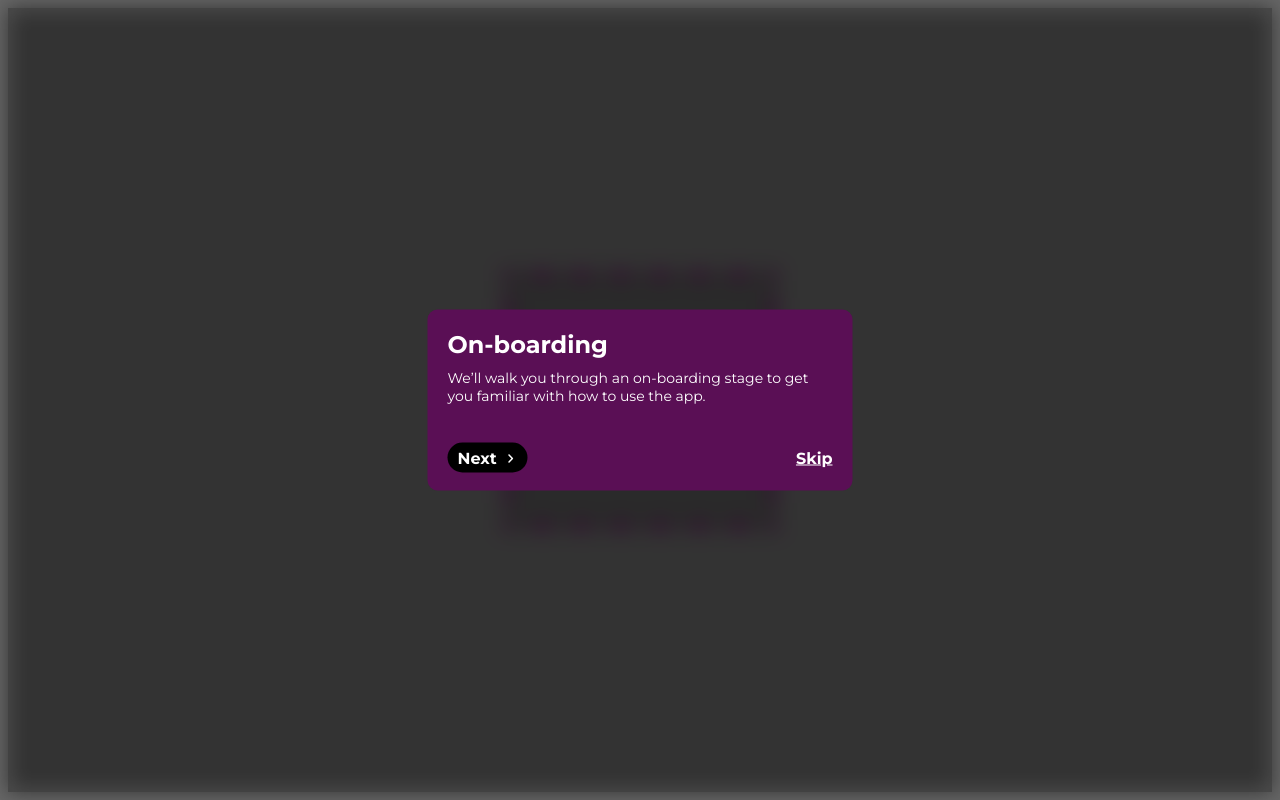
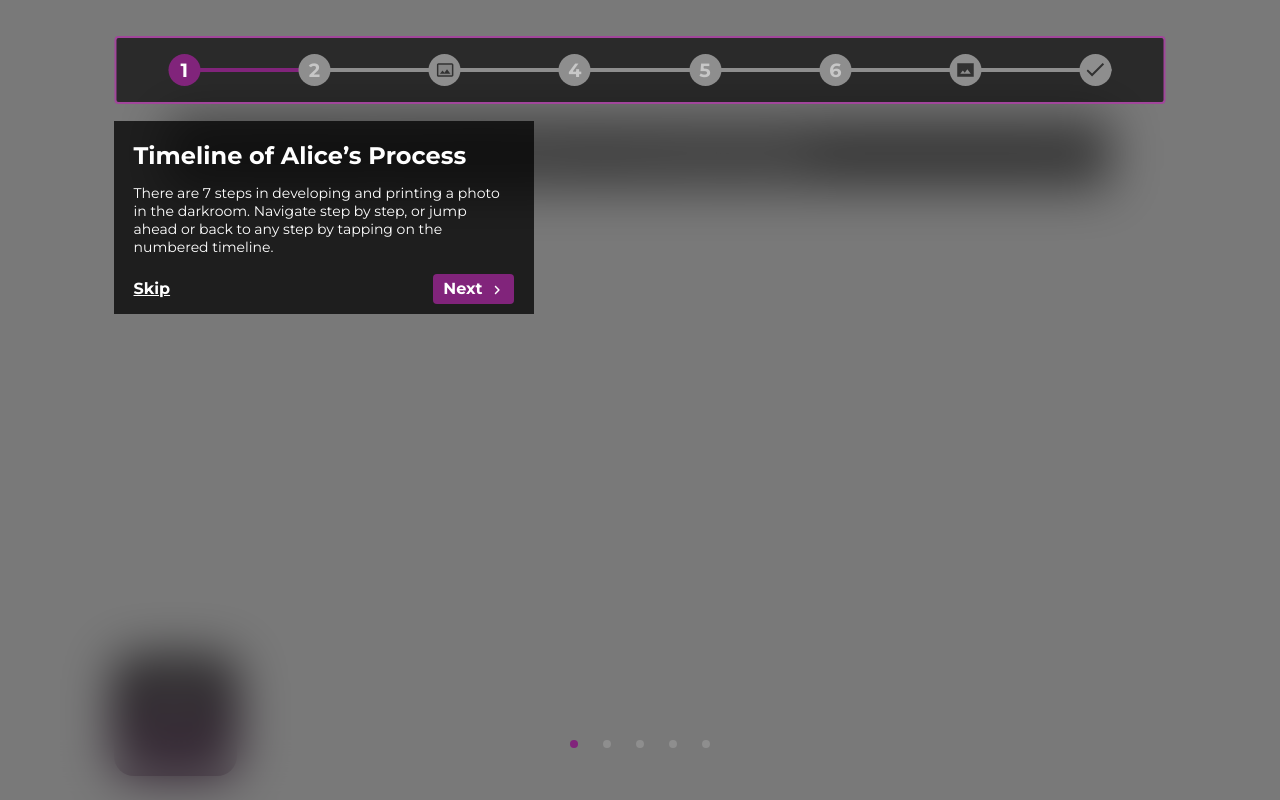
Before and after one commit to Joyceyyzheng/alice-austen-house-ar, a React (Vite) app: page / in a window 1280 px wide. Both pictures are taken after a click on the button "Try now!". Built offline with nearby package versions, Linux system fonts and the light colour scheme.

Commit message:
tutorial stage css complete

```diff
--- a/InformationPanel.jsx
+++ b/InformationPanel.jsx
@@ -24,12 +24,7 @@ const InformationPanel = () => {
     if (tutorialStep === 1 && tutorialActive) {
       setExpanded(false);
       setIsTutorial(true);
-    } else if (tutorialStep === 2 && tutorialActive) {
-      setExpanded(true);
-      setIsTutorial(true);
-
     }
-
     //reading tutorial steps, setting blurry overlay
     else {
       // console.info(tutorialStep);
@@ -48,8 +43,8 @@ const InformationPanel = () => {
 
   return (
     <>
-      {/* <BlurOverlay /> */}
 
+      {/* {isTutorial && <div className="info-panel-parent-bg"></div>} */}
       <div className={`info-panel-parent ${isTutorial ? "up" : ""}`}>
         <div className="info-panel-header">
           <div className="info-panel-title">
--- a/Opening.jsx
+++ b/Opening.jsx
@@ -37,7 +37,7 @@ const OnBoarding = ({ onSkip, onNext }) => {
 const Opening = () => {
 
   const { setProgramStart, tutorialStep, setTutorialStep, tutorialActive, setTutorialActive } = useStore();
-  const [nextPage, setNextPage] = useState(false);
+  // const [nextPage, setNextPage] = useState(false);
 
   const handleSkip = () => {
     setTutorialActive(false);
@@ -53,24 +53,21 @@ const Opening = () => {
   return (
     <>
       <div className="opening-overlay"></div>
-      {!nextPage ? <>
+
       <div className="opening-container">
         <img className="opening-camera" src={camPreview} alt="camera preivew" />
         <div className="opening-title">Welcome to Alice Austen’s Darkroom</div>
         <div className="opening-content">
-            This is an Augmented Reality experience about the dark room process that Alice Austen used in the Victorian era. Explore what happened in her dark room with our physical miniature.
+          This is an augmented reality (AR) experience about the photo developing and printing process Alice used in her home studio during the Victorian era. Explore what happens in her dark room with our physical miniature.
         </div>
         <button
           className="opening-btn"
-            onClick={() => {
-              setNextPage(true);
-            }}
+          onClick={handleNext}
         >
           Try now!
         </button>
         {/* {nextPage && <OnBoarding onSkip={handleSkip} onNext={handleNext} />} */}
       </div>
-      </> : <OnBoarding onSkip={handleSkip} onNext={handleNext} />}
 
 
     </>
--- a/ProgressBar.jsx
+++ b/ProgressBar.jsx
@@ -30,7 +30,7 @@ const ProgressBar = () => {
   return (
     <>
 
-      {isTutorial && <div className="progressbar-parent-bg"></div>}
+      {/* {isTutorial && <div className="progressbar-parent-bg"></div>} */}
       <div className={`progressbar-parent ${isTutorial ? "up" : ""}`}>
         <div className="progressbar-track">
           <div
--- a/Tutorial.jsx
+++ b/Tutorial.jsx
@@ -1,15 +1,16 @@
-import { useState } from "react";
+import { useEffect, useState } from "react";
 import React from "react";
 import tutorialContent from "./TutorialContent";
 import nextBtn from "./public/assets/tutorial_next_btn.svg";
+import rotationIcon from "./public/assets/rotation_icon.svg";
 import useStore from "./store";
 
 const stepStyles = [
-  { outerW: "381px", outerH: "241px", width: "379px", height: "239px", position: { top: "14.87%", left: "8.87%" } },
-  { outerW: "277px", outerH: "178px", width: "275px", height: "176px", position: { top: "25.78%", left: "8.87%" } },
-  { outerW: "381px", outerH: "241px", width: "350px", height: "300px", position: { top: "20%", left: "15%" } },
-  { outerW: "381px", outerH: "241px", width: "350px", height: "300px", position: { top: "20%", left: "15%" } },
-  { outerW: "381px", outerH: "241px", width: "350px", height: "300px", position: { top: "20%", left: "15%" } },
+  { outerW: "381px", outerH: "241px", width: "420px", height: "193px", position: { top: "15.11%", left: "8.87%" } },
+  { outerW: "277px", outerH: "178px", width: "420px", height: "176px", position: { top: "33.93%", left: "13.14%" } },
+  { outerW: "381px", outerH: "241px", width: "420px", height: "159px", position: { bottom: "6.78%", left: "8.87%" } },
+  { outerW: "381px", outerH: "241px", width: "420px", height: "159px", position: { bottom: "21.34%", left: "8.87%" } },
+  { outerW: "381px", outerH: "241px", width: "300px", height: "142px", position: { top: "15.22%", left: "8.87%" } },
 ];
 
 const TutorialComp = ({
@@ -22,7 +23,7 @@ const TutorialComp = ({
   stepStyles
 }) => {
   return (
-    <div className="tutorial" style={{ position: "absolute", ...stepStyles.position, width: stepStyles.outerW, height: stepStyles.outerH }}>
+    <div className="tutorial" style={{ position: "absolute", ...stepStyles.position, width: stepStyles.width, height: stepStyles.height }}>
       <div className="tutorial-comp-parent" style={{ width: stepStyles.width, height: stepStyles.height }}>
         <div className="tutorial-comp-text">
           <div className="tutorial-comp-title">{title}</div>
@@ -44,6 +45,9 @@ const TutorialComp = ({
           </div>
         </div>
         <div className="tutorial-comp-buttons">
+          <div className="tutorial-comp-skip" onClick={onSkip}>
+            Skip
+          </div>
           <div className="tutorial-comp-next-container">
             <div className="tutorial-comp-next" onClick={onNext}>
               {isLastStep ? "Finish" : "Next"}
@@ -52,12 +56,10 @@ const TutorialComp = ({
               <img src={nextBtn} alt="nextBtn" />
             </div>
           </div>
-          <div className="tutorial-comp-skip" onClick={onSkip}>
-            Skip
-          </div>
+
         </div>
       </div>
-      <div className="tutorial-comp-background"></div>
+      {/* <div className="tutorial-comp-background"></div> */}
     </div>
   );
 };
@@ -79,12 +81,29 @@ const Dots = ({ currentStep }) => {
   );
 };
 
+const RotationIcon = () => {
+  return (
+    <div className="tutorial-rotation-icon">
+      <img src={rotationIcon} alt="rotationIcon" />
+    </div>
+  );
+}
+
 
 const Tutorial = () => {
   // const [currentStep, setCurrentStep] = useState(0); //make this a store one
   // const [tutorialActive, setTutorialActive] = useState(true);
 
   const { tutorialStep, setTutorialStep, tutorialActive, setTutorialActive } = useStore();
+  const [icon, setIcon] = useState(false);
+
+  useEffect(() => {
+    if (tutorialStep === 4) {
+      setIcon(true);
+    } else {
+      setIcon(false);
+    }
+  }, [tutorialStep]);
 
   const handleNext = () => {
 
@@ -102,25 +121,13 @@ const Tutorial = () => {
     // console.info("Tutorial skipped");
   };
 
-  //⚠️⚠️⚠️⚠️
-  //useMemo / useEffect
-  // style variables (?blur)
-
-  // const style = useMemo(() => {
-  //   if (currentStep === 3) {
-  //     return {filter: 'blur(10px)'};
-  //   }
-  //   return {}
-  // }, [currentStep])
-
-  //use in each file where tutorial is active, don't make it global
-
   if (!tutorialActive) return null;
 
   return (
     <div>
       <Overlay />
       <Dots currentStep={tutorialStep} />
+      {icon && <RotationIcon />}
       <TutorialComp
         stepStyles={stepStyles[tutorialStep]}
         title={tutorialContent[tutorialStep].title}
--- a/TutorialContent.js
+++ b/TutorialContent.js
@@ -1,35 +1,29 @@
 // tutorialContent.js
 const tutorialContent = [
   {
-    title: "Alice Austen’s Seven Steps to Develop a Photo",
+    title: "Timeline of Alice’s Process",
     content: [
-      "The photo development process unfolds in seven steps within the darkroom. ",
-      "You may tap on the numbers on the progress bar to explore each step.",
+      "There are 7 steps in developing and printing a photo in the darkroom. Navigate step by step, or jump ahead or back to any step by tapping on the numbered timeline.",
     ],
-    position: { top: "25.77%", left: "8.87%" },
   },
   {
     title: "Learn more",
     content:
       "Each step can be expanded with more detailed explanations to illustrate Alice’s process.",
-    position: { top: "39.69%", left: "8.87%" },
   },
   {
     title: "Equipment",
     content:
       "The Equipment Bar can also be collapsed based on individual needs.",
-    position: { bottom: "2.99%", left: "13.82%" },
   },
   {
     title: "Equipment",
     content:
       "These are the tools that’s involved in each step, click on them to see a 360 degree view.",
-    position: { bottom: "20.26%", left: "1.84%" },
   },
   {
     title: "360 degree view",
-    content: "Rotate the object to see a 360 degree view.",
-    position: { top: "14.75%", right: "4.85%" },
+    content: "Rotate the tool to see it in 360° view.",
   },
 ];
 
--- a/mindar-viewer.jsx
+++ b/mindar-viewer.jsx
@@ -1,4 +1,4 @@
-import React, { useState,useEffect, useRef } from 'react';
+import React, { useState, useEffect, useRef } from 'react';
 import 'aframe';
 import 'aframe-extras';
 import 'mind-ar/dist/mindar-image-aframe.prod.js';
@@ -58,15 +58,15 @@ export default function MindARViewer() {
 		// Cleanup
 		return () => {
 			targets.forEach((target, index) => {
-				target.removeEventListener('targetFound', () => {});
-				target.removeEventListener('targetLost', () => {});
+				target.removeEventListener('targetFound', () => { });
+				target.removeEventListener('targetLost', () => { });
 			});
 		};
 	}, []);
 
 	return (
 		<div style={styles.container}>
-			{!isAnyTargetFound && (
+			{/* {!isAnyTargetFound && (
 				<div style={styles.overlay}>
 					<img
 						src="/assets/target-frame.png"
@@ -74,7 +74,7 @@ export default function MindARViewer() {
 						style={styles.overlayImage}
 					/>
 				</div>
-			)}
+			)} */}
 			<a-scene
 				ref={sceneRef}
 				log
--- a/style.css
+++ b/style.css
@@ -8,7 +8,24 @@
     linear-gradient(0deg, rgba(129, 36, 123, 1), rgba(0, 0, 0, 0.7)) bottom;
 
   --colorful-border: linear-gradient(210deg, #81247b, #9b889a);
+  --tablet-h1: 2.5rem;
+  --tablet-h2: 1.5rem;
+  --tablet-h3: 1.25rem;
+  --tablet-small-label: 1rem, bold;
+  --textbox-background: rgba(0, 0, 0, 0.75);
+  --container-background: rgba(23, 23, 23, 0.7);
+  --timeline-background: rgba(9, 9, 9, 0.7);
+  --background-blur: blur(30px);
+  --dark-background: rgba(73, 73, 73, 0.6);
+  --new-colorful-border: #a1469b;
 }
+
+body,
+html,
+* {
+  font-family: "Montserrat", sans-serif;
+}
+
 .buttons {
   z-index: 100;
   /* background-color: white;
@@ -92,33 +109,34 @@
   width: 81.8%;
   /* width: 980px ⚠️*/
   height: 64px;
-  background-color: rgb(0, 0, 0, 0.9);
+  background-color: var(--timeline-background);
 
   display: flex;
   align-items: center;
   justify-content: center;
   z-index: 10;
-  border-radius: 12px;
+  border-radius: 4px;
   /* pointer-events: none; */
   /* shadow and background blur? ⚠️ */
 }
 .progressbar-parent.up {
   z-index: 200;
+  border: var(--new-colorful-border) 2px solid;
   /* filter: blur(0.8px); */
 }
-.progressbar-parent-bg {
+/* .progressbar-parent-bg {
   position: absolute;
   top: 4.3%;
   left: 50%;
   transform: translateX(-50%);
   width: 82.2%;
-  /* width: 980px ⚠️*/
+
   height: 68px;
-  border-radius: 40px;
+  border-radius: 4px;
 
   z-index: 12;
   background: var(--colorful-border);
-}
+} */
 .progressbar-steps {
   position: absolute;
   width: 73.7vw;
@@ -126,7 +144,6 @@
   flex-direction: row;
   justify-content: space-between;
 
-  font-family: "Montserrat", sans-serif;
   font-weight: bold;
 }
 
@@ -198,10 +215,10 @@
   /* width: 223px;
   height: auto; */
   z-index: 100;
-  background-color: #5a0f55;
+  background-color: var(--textbox-background);
   /* border-style: solid;
   border-width: 1px; */
-  border-radius: 10px;
+  border-radius: 0px;
   /* border-image: linear-gradient(to right, #81247b 0%, #9b889a 100%) 1; */
 
   display: flex;
@@ -262,8 +279,8 @@
   justify-content: space-between;
   align-items: center;
 
-  background-color: #000;
-  border-radius: 30px;
+  background-color: #81247b;
+  border-radius: 4px;
 }
 
 .tutorial-comp-next {
@@ -286,7 +303,7 @@
 .tutorial-comp-skip {
   cursor: pointer;
   font-weight: bold;
-  font-size: 1rem;
+  font-size: var(--tablet-small-label);
 }
 
 .tutorial-comp-title,
@@ -294,12 +311,11 @@
 .tutorial-comp-next,
 .tutorial-comp-skip {
   color: white;
-  font-family: "Montserrat", sans-serif;
 }
 
 .tutorial-comp-title {
   margin-bottom: 10px;
-  font-size: 1.5rem;
+  font-size: var(--tablet-h2);
   font-weight: bold;
 }
 
@@ -317,10 +333,9 @@
   top: 0;
   left: 0;
   z-index: 1;
-  background-color: rgb(0, 0, 0, 0.6);
-  backdrop-filter: blur(10px);
-  --webkit-backdrop-filter: blur(10px);
-  /* backdrop-filter: blur(10px); */
+  background-color: var(--dark-background);
+  backdrop-filter: var(--background-blur);
+  --webkit-backdrop-filter: var(--background-blur);
 }
 
 .tutorial-highlight-border {
@@ -366,13 +381,23 @@
   background-color: #81247b;
 }
 
+.tutorial-rotation-icon {
+  position: absolute;
+  width: 179px;
+  height: 72px;
+  bottom: 12.23%;
+  left: 50%;
+  transform: translateX(-50%);
+  z-index: 13;
+}
+
 /* ----- */
 
 /* --opening--- */
 
 .opening-container {
-  width: 566px;
-  height: 382px;
+  width: 65.49vw;
+  height: 436px;
   position: absolute;
   top: 45%;
   left: 50%;
@@ -394,9 +419,9 @@
 }
 
 .opening-title {
-  font-size: 1.5rem;
+  font-size: var(--tablet-h1);
   font-weight: bold;
-  font-family: "Montserrat", sans-serif;
+
   /* margin-top: 20px;
   margin-bottom: 20px; */
 }
@@ -404,7 +429,6 @@
 .opening-content {
   font-size: 1.25rem;
   text-align: center;
-  font-family: "Montserrat", sans-serif;
 }
 
 .opening-btn {
@@ -417,9 +441,7 @@
   margin-top: 30px;
   color: white;
   border: none;
-  border-radius: 30px;
 
-  font-family: "Montserrat", sans-serif;
   font-size: 1.25rem;
   /* margin-top: 9px; */
 }
@@ -427,7 +449,7 @@
 .opening-tutorial-title {
   font-size: 2.5rem;
   font-weight: bold;
-  font-family: "Montserrat", sans-serif;
+
   color: white;
 
   position: absolute;
@@ -470,24 +492,22 @@
   width: 123px;
   height: 120px;
   bottom: 3%;
-  left: 1.84%;
+  left: 8.87%;
   /* background: var(--text-container-background); */
-  border-radius: 20px;
 
   z-index: 10;
 }
 
 .equipment.up {
   z-index: 200;
-  filter: blur(0.8px);
 }
 
 .menu-btn {
   position: absolute;
   width: 123px;
   height: 120px;
-  bottom: 3%;
-  left: 1.84%;
+  /* bottom: 3%; */
+  /* left: 1.84%; */
   background: var(--text-container-background);
 
   /* background-color: white; */
@@ -518,11 +538,9 @@
 
 .menu-btn.up {
   z-index: 200;
-  filter: blur(0.8px);
 }
 
 .menu-btn-text {
-  font-family: "Montserrat", sans-serif;
   color: white;
   font-size: 0.938rem;
   z-index: 6;
@@ -536,18 +554,18 @@
 .expanded-menu {
   position: absolute;
   width: auto;
-  height: 120px;
+  height: 110px;
   bottom: 3%;
   left: 1.84%;
   z-index: 10;
 
   /* background-color: white; */
-  border-radius: 20px;
+  border-radius: 0px;
   /* background-color: rgb(22, 22, 22, 0.8); */
-  background: var(--text-container-background);
+  background: var(--container-background);
 
-  /* backdrop-filter: blur(4px); */
-  --webkit-backdrop-filter: blur(4px);
+  backdrop-filter: var(--background-blur);
+  --webkit-backdrop-filter: var(--background-blur);
 
   display: flex;
   flex-direction: row;
@@ -558,7 +576,7 @@
 }
 .expanded-menu.up {
   z-index: 200;
-  filter: blur(0.8px);
+  border: var(--new-colorful-border) 2px solid;
 }
 .expanded-model-container {
   display: flex;
@@ -632,7 +650,7 @@
 }
 .sample-model-viewer-container.up {
   /* z-index: 200; */
-  filter: blur(0.8px);
+  /* filter: blur(0.8px); */
   /* pointer-events: none; */
 }
 .model-viewer-container {
@@ -650,7 +668,7 @@
 
 .model-viewer.up {
   /* z-index: 200; */
-  filter: blur(0.8px);
+  /* filter: blur(0.8px); */
 }
 
 .model-viewer-close-btn {
@@ -679,23 +697,36 @@
   left: 50%;
   transform: translateX(-50%);
   border-radius: 8px;
-  background: var(--text-container-background);
+  background: var(--container-background);
+  backdrop-filter: var(--background-blur);
+  --webkit-backdrop-filter: var(--background-blur);
   z-index: 6;
 
   display: flex;
   flex-direction: column;
-
-  font-family: "Montserrat", sans-serif;
   color: white;
 }
 
 .info-panel-parent.up {
   /* position: absolute; */
   z-index: 200;
+  border: var(--new-colorful-border) 2px solid;
   /* background: blue; */
   /* filter: blur(0.8px); */
   /* ⚠️ 统一tutorial blurry */
 }
+/*
+.info-panel-parent-bg {
+  position: absolute;
+  width: 74%;
+  height: 80px;
+  top: 14.86%;
+  left: 50%;
+  transform: translateX(-50%);
+  border-radius: 4px;
+  background: var(--colorful-border);
+  z-index: 13;
+} */
 
 .info-panel-header {
   display: flex;
```
Also changed, not shown: public/assets/rotation_icon.svg (added). Lines whose indentation alone changed are shown as unchanged.
